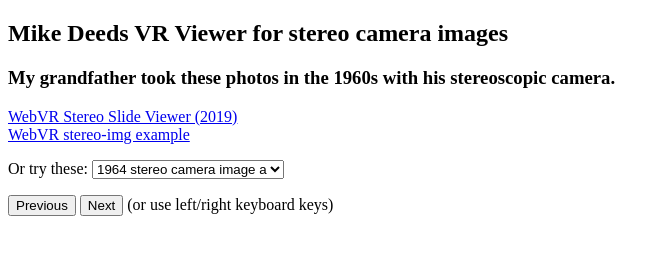
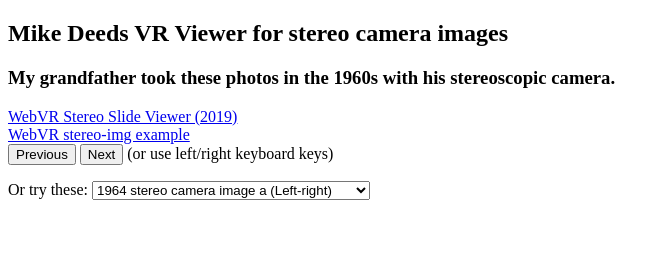
Before and after one commit to mikedeeds/mikedeeds.github.io, a plain HTML site: page index.html in a window 1280 px wide. Shown: the whole page, without its empty margins (0-670 px from the left). Drawn offline with Linux system fonts and the light colour scheme.

Commit message:
test various vr display formats

```diff
--- a/index.html
+++ b/index.html
@@ -11,18 +11,25 @@
 <a href="stereo-img/index.html">WebVR stereo-img example</a><br />
 <stereo-img src="images/wa_1964a_lr.jpg"></stereo-img>
 
- <p>
-      <label for="examples">Or try these:</label>
-      <select id="examples">
-        <option value='{"src": "images/wa_1964a_lr.jpg", "type":"left-right"}'>  1964 stereo camera image a</option>
-        <option value='{"src": "images/wa_1964b_lr.jpg", "type":"left-right"}'>  1964 stereo camera image b</option>
-        <option value='{"src": "images/wa_1964c_lr.jpg", "type":"left-right"}'>  1964 stereo camera image c</option>
+<stereo-img src="images/wa_1964a_lr.jpg" type="vr"></stereo-img>
+<button id="previous">Previous</button> <button id="next">Next</button> (or use left/right keyboard keys)
 
-      </select>
+<p>
+  <label for="examples">Or try these:</label>
+  <select id="examples">
+    <option value='{"src": "images/wa_1964a_lr.jpg", "type":"left-right"}'>  1964 stereo camera image a (Left-right)</option>
+    <option value='{"src": "images/wa_1964b_lr.jpg", "type":"left-right"}'>  1964 stereo camera image b (Left-right)</option>
+    <option value='{"src": "images/wa_1964c_lr.jpg", "type":"left-right"}'>  1964 stereo camera image c (Left-right)</option>
+    <option value='{"src": "images/wa_1964a_lr.jpg", "type":"VR"}'>  1964 stereo camera image a (VR)</option>
+    <option value='{"src": "images/wa_1964b_lr.jpg", "type":"VR"}'>  1964 stereo camera image b (VR)</option>
+    <option value='{"src": "images/wa_1964c_lr.jpg", "type":"VR"}'>  1964 stereo camera image c (VR)</option>
+    <option value='{"src": "images/wa_1964a_lr.jpg", "type":"calf-left-right"}'>  1964 stereo camera image a (calf-left-right)</option>
+    <option value='{"src": "images/wa_1964b_lr.jpg", "type":"calf-left-right"}'>  1964 stereo camera image b (calf-left-right)</option>
+    <option value='{"src": "images/wa_1964c_lr.jpg", "type":"calf-left-right"}'>  1964 stereo camera image c (calf-left-right)</option>
+
+  </select>
 </p>
 
-    <stereo-img src="images/wa_1964a_lr.jpg" type="vr"></stereo-img>
-    <button id="previous">Previous</button> <button id="next">Next</button> (or use left/right keyboard keys)
 
  <script>
     // On dropdown item selection, update <stereo-img>
```
